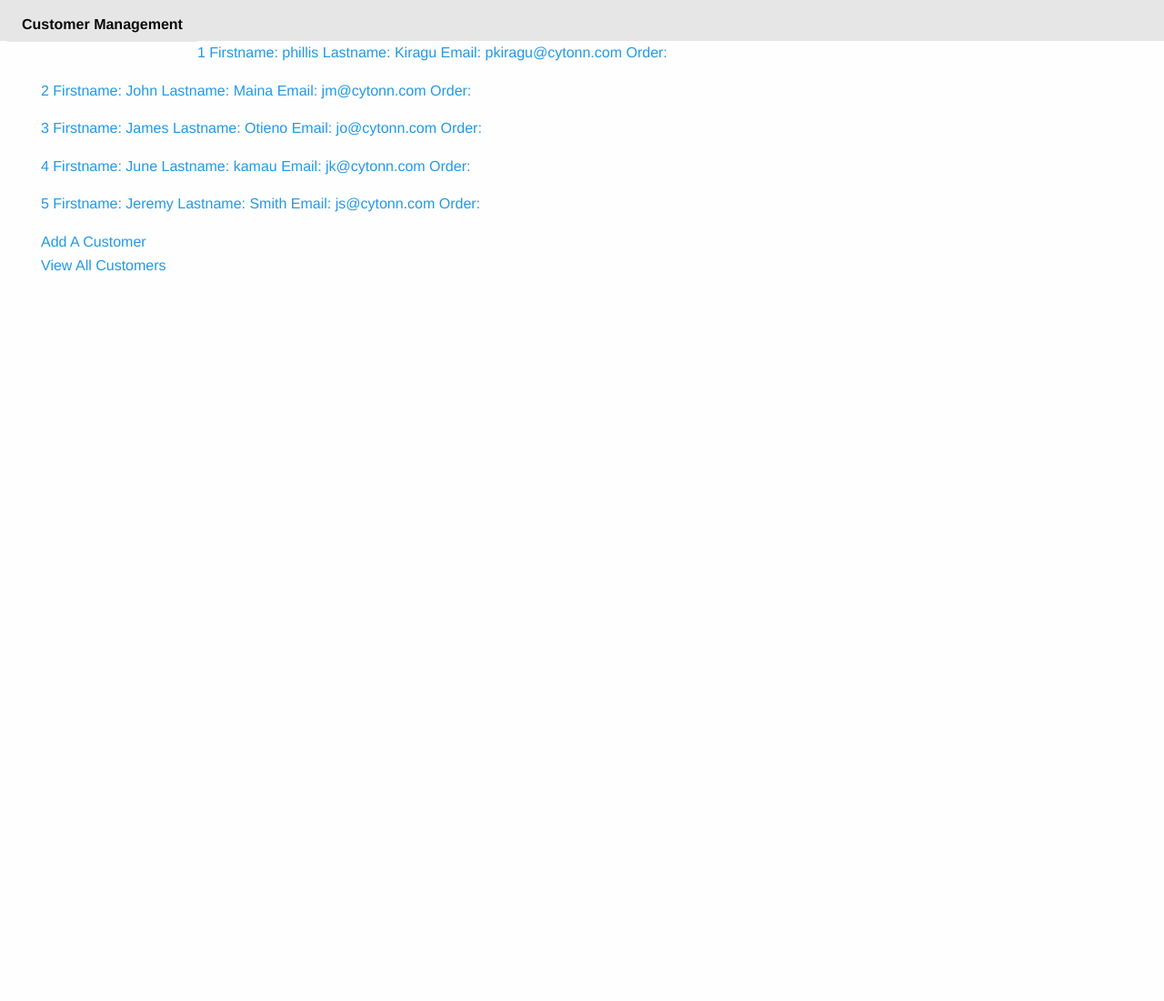
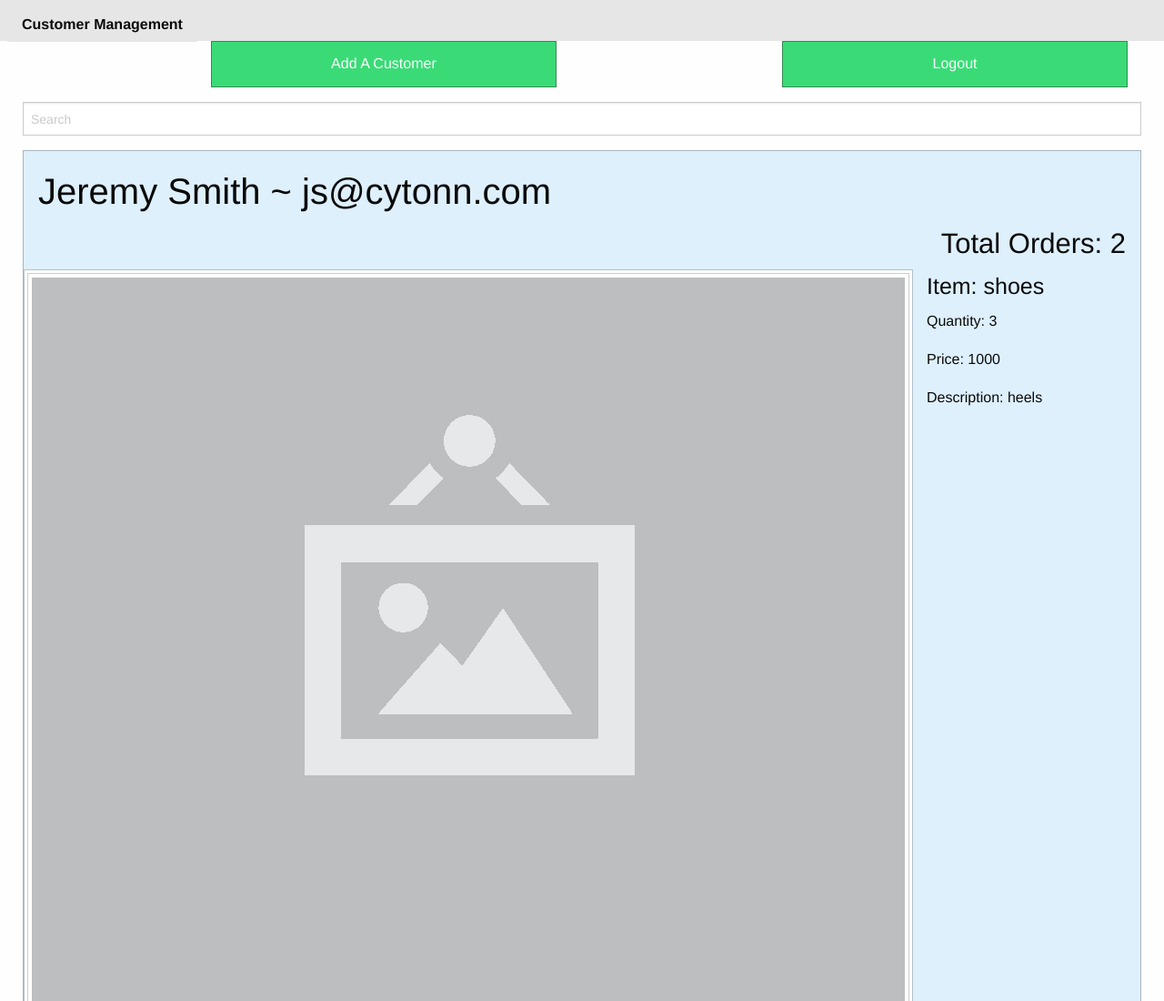
Before and after one commit to philliskiragu/customer-management, a plain HTML site: page index.html at #!/dashboard in a window 1280 px wide. Shown: the top 1100 px of the page at 91% size. Before the commit the page ends 800 px from the top, so only its background shows below. Drawn offline with Linux system fonts and the light colour scheme; some packages are replaced by stand-ins of ours.

Commit message:
Modify dashboard

```diff
--- a/app/dashboard.html
+++ b/app/dashboard.html
@@ -1,16 +1,63 @@
+<div class="space"></div>
+<div class="row space">
+    <div class="large-4 column">
+        <a class="button success expand" data-ui-sref="addcustomer">Add A Customer</a>
+    </div>
+
+
+    <div class="large-4 column" data-ng-controller="AuthCtrl as main">
+        <a class="button success expand" data-ui-sref="auth" data-ng-click="logout()">Logout</a>
+    </div>
+</div>
+
 <div class="row">
     <div class="large-12">
         <div data-ng-controller="displayCustomerCtrl as list">
-            <ul data-ng-repeat="customer in list.customers">
-                <li><a data-ng-click="list.editCustomer(customer)" data-ui-sref="viewcustomer">
-                    {{customer.id}} Firstname: {{ customer.firstName }} Lastname: {{ customer.lastName }}
-                    Email: {{ customer.email }} Order: {{customer.order }}</a></li>
-            </ul>
+            <input type="text" data-ng-model="name" placeholder="Search">
+
+            <div data-ng-controller="displayCustomerCtrl as list">
+                <div class="callout primary" data-ng-repeat="customer in list.customers | filter:name | orderBy:'-id' ">
+                    <div class="callout-title-success"><h2>{{ customer.firstName }} {{ customer.lastName}} ~ {{
+                        customer.email }}</h2>
+                    </div>
+
+                    <h3 class="right">Total Orders: {{ customer.orders.length}} </h3>
+
+                    <div class="callout-content">
+                        <div data-ng-repeat="order in customer.orders" class="item">
+                            <div class="row">
+                                <div class="media-object">
+                                    <div class="media-object-section">
+                                        <div class="thumbnail">
+                                            <img class="thumbnail" src="/assets/img/image.png">
+                                        </div>
+                                    </div>
+                                    <div class="media-object-section main-section">
+                                        <h4>Item: {{order.item }}</h4>
+
+                                        <p>Quantity: {{order.quantity}}</p>
+
+                                        <p>Price: {{order.price}}</p>
+
+                                        <p>Description: {{order.description}}</p>
+                                    </div>
+                                </div>
+                            </div>
+                        </div>
+
+                        <div class="row">
+                            <a class="button primary" data-ui-sref="addcustomerorder({id: customer.id})"
+                               data-ng-click="createCustomerOrder(customer)">Add order</a>
+                            <a class="button primary" data-ui-sref="editcustomer({id: customer.id})">Edit Customer
+                                Details</a>
+                            <a class="button primary" data-ng-click="list.deleteCustomer(customer)">Delete Customer</a>
+                        </div>
+
+                    </div>
+                </div>
+
+                <div data-ui-view></div>
+            </div>
         </div>
-        <ul>
-            <li><a data-ui-sref="addcustomer">Add A Customer</a></li>
-            <li><a data-ui-sref="allcustomers">View All Customers</a></li>
-            <li><button data-ng-click="main.logout()" data-ng-show="main.isAuthed()">Logout</button></li>
-        </ul>
     </div>
 </div>
```
Also changed, not shown: app/customers/viewallcustomers.html (+39 -5 lines), app/customers/viewcustomer.html (deleted, +0 -13 lines).
